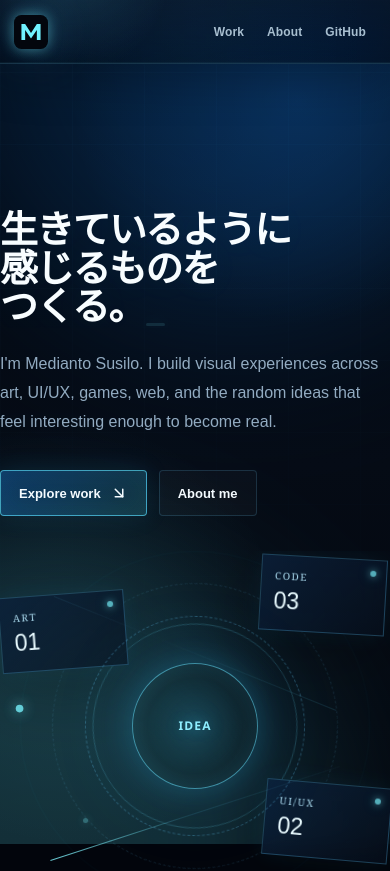
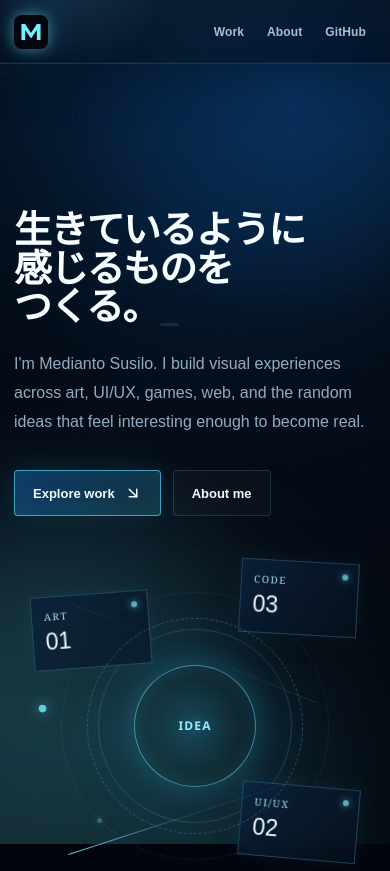
Before and after one commit to medissl/medissl-portfolio, a Next.js app: page / in a window 390 px wide. Shown: the top 871 px of the page. Built offline with nearby package versions, Linux system fonts and the light colour scheme; no server answers; the database is empty.

Commit message:
fix: restore mobile gutters and contain hero visual

```diff
--- a/src/app/globals.css
+++ b/src/app/globals.css
@@ -1622,13 +1622,14 @@ main {
 @media (max-width: 600px) {
   .shell,
   .site-footer {
-    width: min(calc(100% - 28px), var(--max));
+    width: min(calc(100% - 32px), var(--max));
+    margin-inline: auto;
   }
 
   .site-header { height: 64px; }
 
   .site-header__inner {
-    width: min(calc(100% - 28px), var(--max));
+    width: min(calc(100% - 32px), var(--max));
   }
 
   .nav { gap: 3px; }
@@ -1640,8 +1641,6 @@ main {
   }
 
   .hero {
-    width: 100%;
-    max-width: 100%;
     min-width: 0;
     padding-block: 64px;
     gap: 25px;
@@ -1694,9 +1693,11 @@ main {
   }
 
   .hero__visual {
+    width: min(100%, 340px);
     height: 350px;
+    margin-inline: auto;
     top: 2px;
-    overflow: clip;
+    overflow: visible;
   }
 
   .ambient__noise {
@@ -1729,21 +1730,29 @@ main {
   }
 
 
-  .signal-core { width: 126px; height: 126px; }
-  .signal-orbit--outer { width: 286px; height: 286px; }
-  .signal-orbit--inner { width: 205px; height: 205px; }
+  .signal-core { width: 122px; height: 122px; }
+  .signal-orbit--outer { width: 268px; height: 268px; }
+  .signal-orbit--inner { width: 194px; height: 194px; }
 
   .signal-card {
-    width: 126px;
-    height: 76px;
-    padding: 13px;
+    width: 118px;
+    height: 74px;
+    padding: 12px;
   }
 
   .signal-card strong { font-size: 23px; }
 
+  .signal-card--a {
+    left: 2%;
+  }
+
+  .signal-card--b {
+    right: 2%;
+  }
+
   .signal-card--c {
-    top: 2%;
-    right: 1%;
+    top: 3%;
+    right: 2%;
   }
 
   .section,
@@ -1818,6 +1827,12 @@ main {
 }
 
 @media (max-width: 480px) {
+  .shell,
+  .site-footer,
+  .site-header__inner {
+    width: min(calc(100% - 28px), var(--max));
+  }
+
   .nav__link,
   .nav__back {
     min-height: 36px;
```
